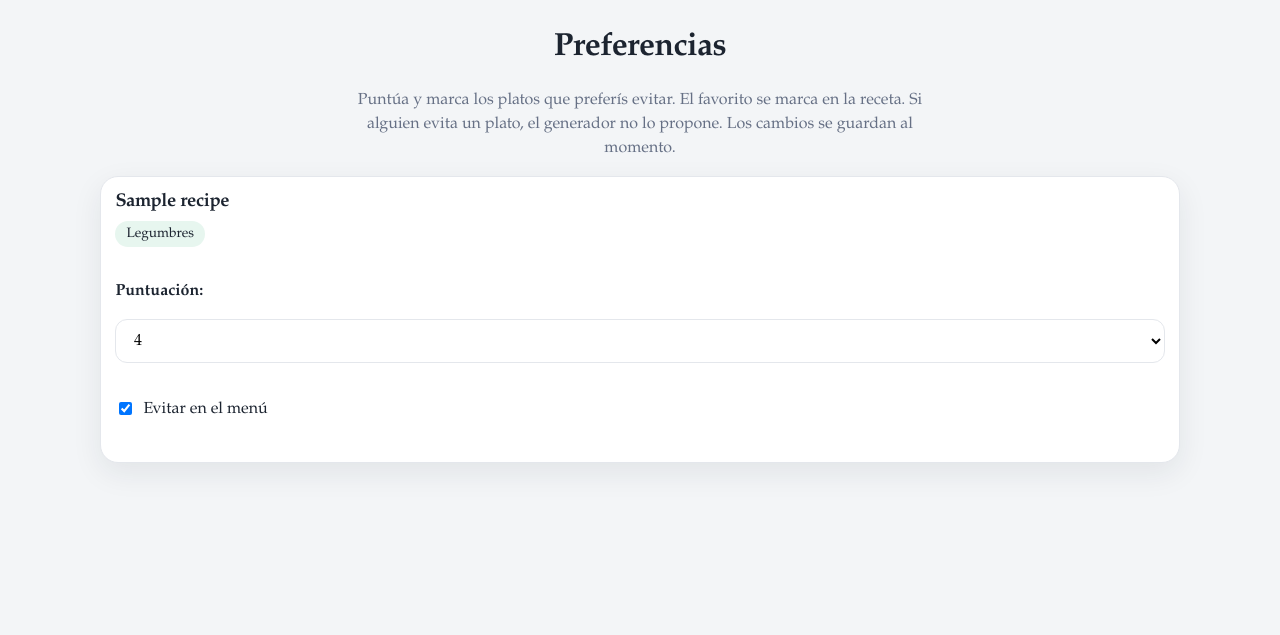
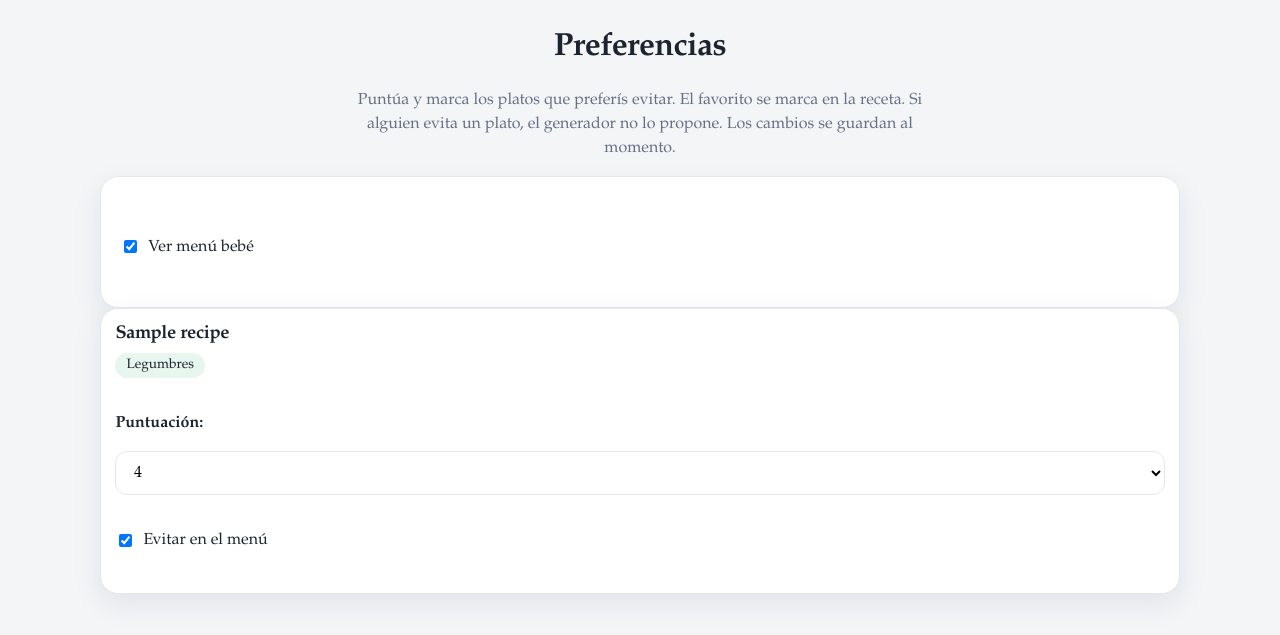
Before and after one commit to allanaguilar/nuestro_menu, a Django app: page /preferencias/ in a window 1280 px wide. Shown: the part 72-707 px from the top of the page. Run offline with Django 5.2, Linux system fonts and the light colour scheme; a user stored in the database is signed in; tables that the repository leaves empty hold one stand-in row (values such as "Sample post"); parts of the project's set-up code (start-up, migrations or seed data) failed here and were passed over.

Commit message:
Agregar modelo de preferencia de menú y lógica para mostrar el menú del bebé según la configuración del usuario

```diff
--- a/apps/core/context_processors.py
+++ b/apps/core/context_processors.py
@@ -1,14 +1,23 @@
 from apps.households.selectors import get_user_membership
 from apps.core.week import monday_of
+from apps.preferences.models import MenuPreference
 from django.utils import timezone
 
 
 def household(request):
     if not getattr(request, "user", None) or not request.user.is_authenticated:
-        return {"current_household": None, "current_week_start": monday_of(timezone.localdate())}
+        return {
+            "current_household": None,
+            "current_week_start": monday_of(timezone.localdate()),
+            "show_baby_menu": False,
+        }
     membership = get_user_membership(request.user)
+    show_baby = MenuPreference.objects.filter(
+        user=request.user, show_baby_menu=True
+    ).exists()
     return {
         "current_household": membership.household if membership else None,
         "current_membership": membership,
         "current_week_start": monday_of(timezone.localdate()),
+        "show_baby_menu": show_baby,
     }
--- a/apps/preferences/models.py
+++ b/apps/preferences/models.py
@@ -1,6 +1,22 @@
 from django.conf import settings
 from django.core.validators import MaxValueValidator, MinValueValidator
 from django.db import models
+
+
+class MenuPreference(models.Model):
+    user = models.OneToOneField(
+        settings.AUTH_USER_MODEL,
+        on_delete=models.CASCADE,
+        related_name="menu_preference",
+    )
+    show_baby_menu = models.BooleanField("ver menú bebé", default=False)
+
+    class Meta:
+        verbose_name = "preferencia de menú"
+        verbose_name_plural = "preferencias de menú"
+
+    def __str__(self):
+        return f"{self.user} · bebé {'sí' if self.show_baby_menu else 'no'}"
 
 
 class RecipePreference(models.Model):
--- a/apps/preferences/views.py
+++ b/apps/preferences/views.py
@@ -4,7 +4,7 @@ from django.views import View
 
 from apps.core.mixins import HouseholdRequiredMixin
 from apps.preferences.forms import PreferenceForm
-from apps.preferences.models import RecipePreference
+from apps.preferences.models import MenuPreference, RecipePreference
 from apps.preferences.services import upsert_preference
 from apps.recipes.selectors import list_active_recipes
 
@@ -28,6 +28,16 @@ class PreferenceListView(HouseholdRequiredMixin, View):
         return render(request, self.template_name, {"rows": rows})
 
     def post(self, request):
+        if request.POST.get("form") == "baby_menu":
+            MenuPreference.objects.update_or_create(
+                user=request.user,
+                defaults={"show_baby_menu": request.POST.get("show_baby_menu") == "on"},
+            )
+            if request.POST.get("show_baby_menu") == "on":
+                messages.success(request, "Menú del bebé visible.")
+            else:
+                messages.success(request, "Menú del bebé oculto.")
+            return redirect("preferences:list")
         recipe_id = request.POST.get("recipe_id")
         recipes = {str(item.id): item for item in list_active_recipes(request.household)}
         recipe = recipes.get(recipe_id)
--- a/templates/base.html
+++ b/templates/base.html
@@ -34,7 +34,7 @@
           <nav id="menu-principal" class="nav" aria-label="Principal">
             <a href="{% url 'core:dashboard' %}">{% include "includes/icon.html" with name="home" %}Inicio</a>
             <a href="{% url 'meal_plans:current' %}">{% include "includes/icon.html" with name="calendar" %}Menú semanal</a>
-            <a href="{% url 'baby:current' %}">{% include "includes/icon.html" with name="baby" %}Bebé</a>
+            {% if show_baby_menu %}<a href="{% url 'baby:current' %}">{% include "includes/icon.html" with name="baby" %}Bebé</a>{% endif %}
             <a href="{% url 'shopping:list' %}">{% include "includes/icon.html" with name="cart" %}Lista de compra</a>
             <a href="{% url 'recipes:list' %}">{% include "includes/icon.html" with name="book" %}Recetario</a>
           </nav>
@@ -76,7 +76,7 @@
       <a href="{% url 'core:dashboard' %}" data-title="Inicio"{% if ns == "core" and name == "dashboard" %} aria-current="page"{% endif %}>{% include "includes/icon.html" with name="home" %}<span>Inicio</span></a>
       <a href="{% url 'meal_plans:current' %}" data-title="Menú semanal"{% if ns == "meal_plans" and name != "history" %} aria-current="page"{% endif %}>{% include "includes/icon.html" with name="calendar" %}<span>Menú</span></a>
       <a href="{% url 'shopping:list' %}" data-title="Lista de compra"{% if ns == "shopping" %} aria-current="page"{% endif %}>{% include "includes/icon.html" with name="cart" %}<span>Lista</span></a>
-      <a href="{% url 'baby:current' %}" data-title="Bebé"{% if ns == "baby" %} aria-current="page"{% endif %}>{% include "includes/icon.html" with name="baby" %}<span>Bebé</span></a>
+      {% if show_baby_menu %}<a href="{% url 'baby:current' %}" data-title="Bebé"{% if ns == "baby" %} aria-current="page"{% endif %}>{% include "includes/icon.html" with name="baby" %}<span>Bebé</span></a>{% endif %}
       <a href="{% url 'recipes:list' %}" data-title="Recetario"{% if ns == "recipes" %} aria-current="page"{% endif %}>{% include "includes/icon.html" with name="book" %}<span>Recetario</span></a>
       {% endwith %}
     </nav>
--- a/templates/core/dashboard.html
+++ b/templates/core/dashboard.html
@@ -14,10 +14,12 @@
 </section>
 
 <div class="summary-stack">
+  {% if show_baby_menu %}
   <a class="summary-row" href="{% url 'baby:current' %}">
     <span class="summary-label">{% include "includes/icon.html" with name="baby" %}Bebé</span>
     <span>{% if baby_lunch %}{{ baby_lunch.food.name }}{% else %}sin comida{% endif %}{% if baby_snack %} · merienda {{ baby_snack.food.name }}{% endif %}</span>
   </a>
+  {% endif %}
   <a class="summary-row" href="{% url 'shopping:list' %}">
     <span class="summary-label">{% include "includes/icon.html" with name="cart" %}Lista de compra</span>
     <span>{% if shopping_pending == 1 %}queda 1{% elif shopping_pending %}quedan {{ shopping_pending }}{% else %}nada pendiente{% endif %}</span>
--- a/templates/preferences/list.html
+++ b/templates/preferences/list.html
@@ -3,6 +3,16 @@
 {% block content %}
 <h1>Preferencias</h1>
 <p class="lede">Puntúa y marca los platos que preferís evitar. El favorito se marca en la receta. Si alguien evita un plato, el generador no lo propone. Los cambios se guardan al momento.</p>
+<section class="panel">
+  <form method="post" class="pref-form">
+    {% csrf_token %}
+    <input type="hidden" name="form" value="baby_menu">
+    <label class="check">
+      <input type="checkbox" name="show_baby_menu"{% if show_baby_menu %} checked{% endif %}>
+      Ver menú bebé
+    </label>
+  </form>
+</section>
 {% if rows %}
 <ul class="preference-list">
   {% for row in rows %}
```
Also changed, not shown: apps/preferences/tests.py (+22 -0 lines), apps/preferences/migrations/0002_menupreference.py (added).
